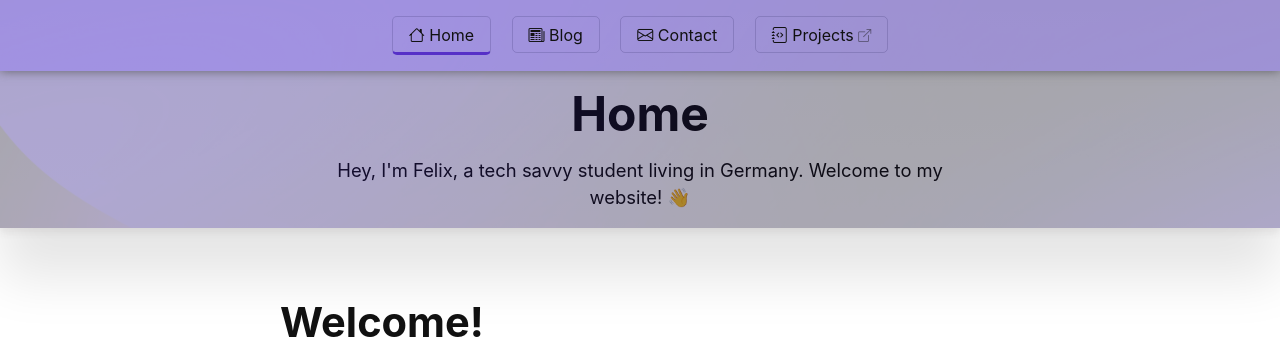
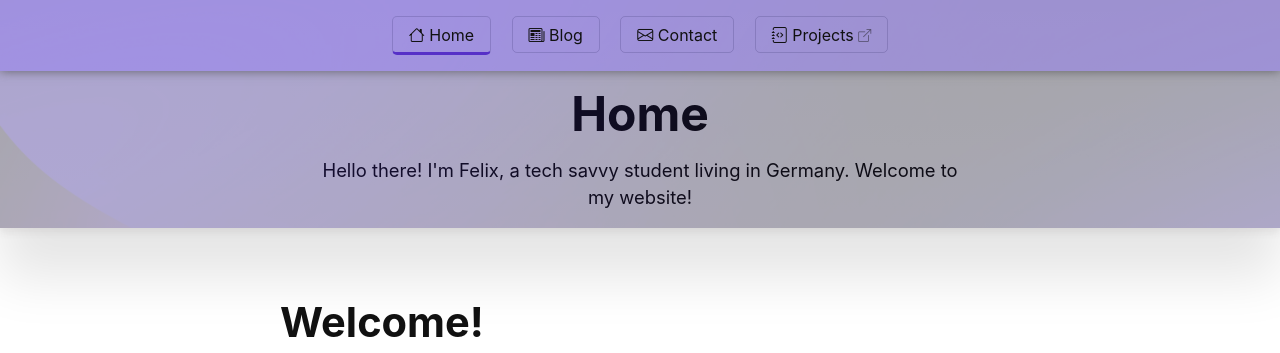
Before and after one commit to nsde/web, a Python web app: template templates/home.html in a window 1280 px wide. Shown: the top 353 px of the page. Run offline with Jinja, Linux system fonts and the light colour scheme; the template is opened without the code that fills it, so the values that code supplies are empty.

Commit message:
Small fixes

```diff
--- a/cdn.py
+++ b/cdn.py
@@ -13,4 +13,5 @@ def register(app: flask.Flask, cache, *args, **kwargs):
             add_header('Access-Control-Allow-Headers', 'X-Requested-With')
             add_header('Access-Control-Allow-Headers', 'Authorization')
             add_header('Access-Control-Allow-Methods', 'GET, POST, OPTIONS, PUT, DELETE')
+
         return response
--- a/static/styles/lila.css
+++ b/static/styles/lila.css
@@ -1083,6 +1083,7 @@ hr {
 mark {
     padding: 2px 5px;
     border-radius: 4px;
+    color: var(--text);
     background: var(--marked);
 }
 
--- a/templates/home.html
+++ b/templates/home.html
@@ -1,10 +1,11 @@
-{% with title="Home", description="Hey, I'm Felix, a tech savvy student living in Germany. Welcome to my website! 👋" %} {% include '_top.html' %} {% endwith %}
+{% with title="Home", description="Hello there! I'm Felix, a tech savvy student living in Germany. Welcome to my website!" %} {% include '_top.html' %} {% endwith %}
 
 <h2>Welcome!</h2>
 
 <details>
     <summary>About me</summary>
     <p>
+        Programming languages I use, projects I contributed to, and more:
         <a href="/skills"><button>My skills</button></a>
     </p>
 </details>
```
